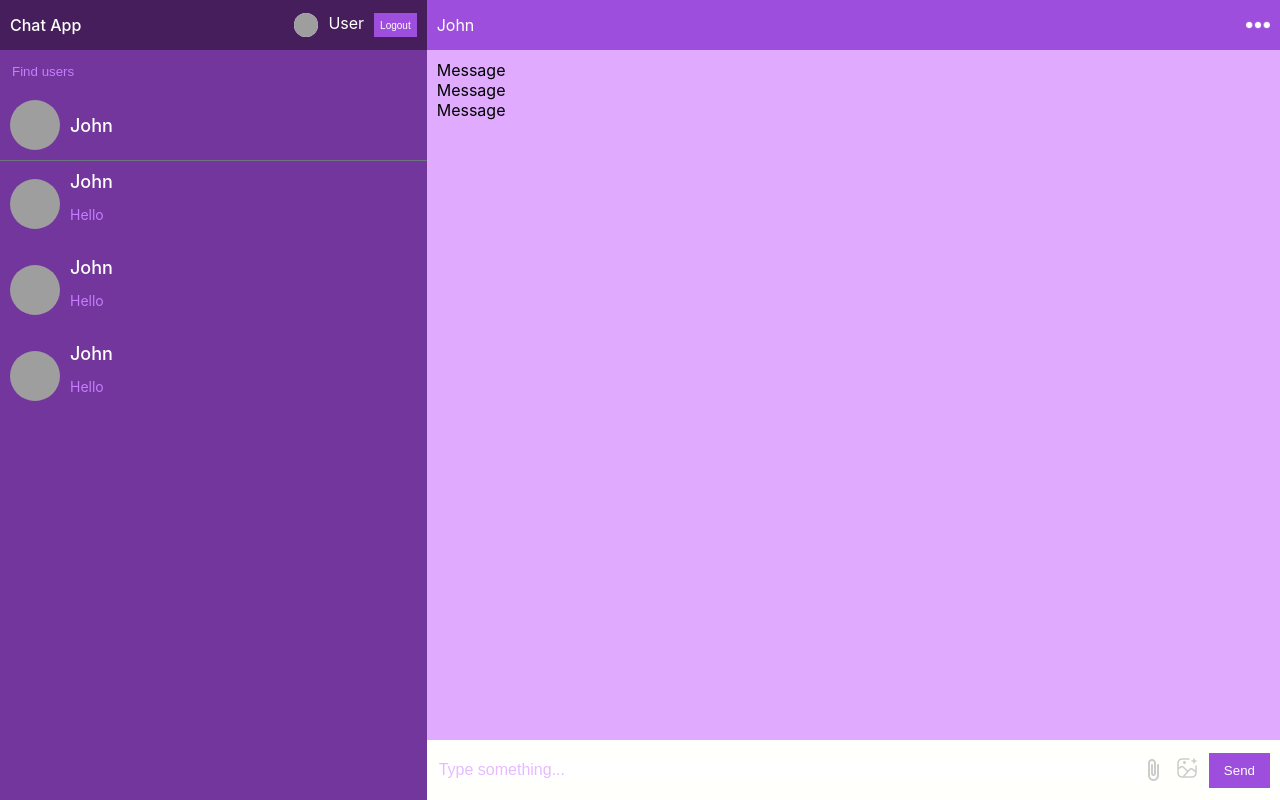
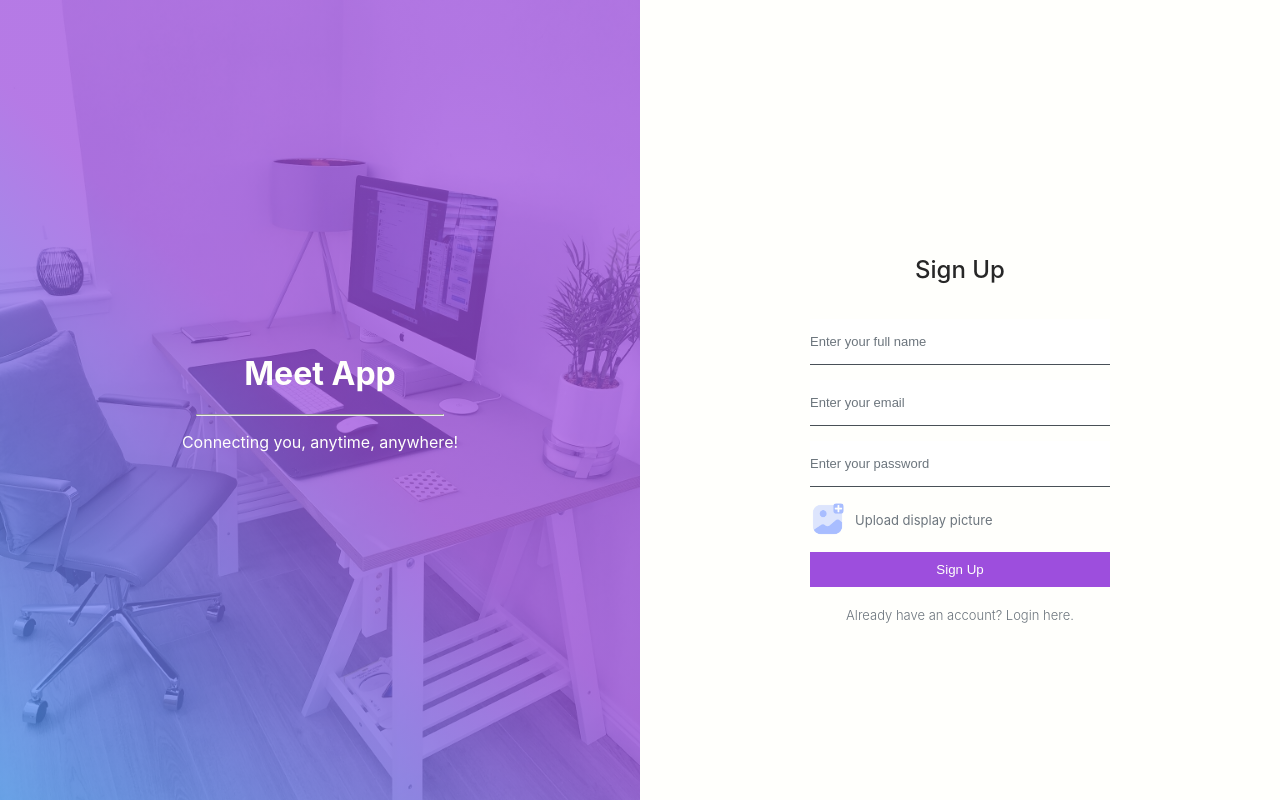
Before and after one commit to kentjuan17/meet-app, a React (Create React App) app: page / in a window 1280 px wide. Built offline with nearby package versions, Linux system fonts and the light colour scheme; grey boxes are pictures that could not be loaded.

Commit message:
Updated UI (Responsive)

```diff
--- a/src/App.js
+++ b/src/App.js
@@ -6,9 +6,9 @@ import "./sass/style.scss";
 function App() {
   return (
     //Remove comment to view
-    //<Register />
+    <Register />
     // <Login />
-    <Home />
+    //<Home />
   );
 }
 
--- a/src/components/Message.jsx
+++ b/src/components/Message.jsx
@@ -2,7 +2,16 @@ import React from 'react'
 
 const Message = () => {
   return (
-    <div>Message</div>
+    <div className="message current-user">
+      <div className="message-info">
+        <img src="https://images.unsplash.com/photo-1534528741775-53994a69daeb?ixlib=rb-4.0.3&ixid=MnwxMjA3fDB8MHxwaG90by1wYWdlfHx8fGVufDB8fHx8&auto=format&fit=crop&w=464&q=80" />
+        <span>Just now</span>
+      </div>
+      <div className="message-content">
+        <p>hello</p>
+        <img src="https://images.unsplash.com/photo-1534528741775-53994a69daeb?ixlib=rb-4.0.3&ixid=MnwxMjA3fDB8MHxwaG90by1wYWdlfHx8fGVufDB8fHx8&auto=format&fit=crop&w=464&q=80" alt="" />
+      </div>
+    </div>
   )
 }
 
--- a/src/components/Navbar.jsx
+++ b/src/components/Navbar.jsx
@@ -3,7 +3,7 @@ import React from 'react'
 const Navbar = () => {
   return (
     <div className="navbar">
-      <span className="logo">Chat App</span>
+      <span className="logo">Meet-App</span>
       {/***** Sample User *****/}
       <div className="user">
         <img src="https://unsplash.com/photos/X6Uj51n5CE8" alt="" />
--- a/src/pages/Register.jsx
+++ b/src/pages/Register.jsx
@@ -12,6 +12,7 @@ export const Register = () => {
         </div>
         <div className="form-container register-form">
           <div className="form-wrapper">
+            <h1 className="logo-responsive">Meet-up</h1>
             <span className="title">Sign Up</span>
             <form>
               <input type="text" placeholder="Enter your full name" />
--- a/src/sass/style.scss
+++ b/src/sass/style.scss
@@ -1,4 +1,22 @@
 @import url('https://fonts.googleapis.com/css2?family=Roboto:wght@100;300;400;500;700&display=swap');
+//----- Responsive-----//
+@mixin mobile {
+    @media screen and (max-width: 480px) {
+        @content;
+    }
+}
+
+@mixin tablet {
+    @media screen and (max-width: 768px) {
+        @content;
+    }
+}
+
+@mixin laptop {
+    @media screen and (max-width: 1220px) {
+        @content;
+    }
+}
 
 //----- Login And Register -----//
 * {
@@ -20,12 +38,23 @@
     display: flex;
     align-items: center;
     justify-content: center;
+    @include tablet {
+        width: 100%;
+    }
 
     .form-wrapper {
         display: flex;
         flex-direction: column;
         gap: 10px;
         align-items: center;
+
+        .logo-responsive {
+            visibility: hidden;
+            @include tablet {
+                visibility: visible;
+                color: #272727;
+            }
+        }
 
         .title {
             color: #272727;
@@ -92,6 +121,9 @@
     flex-direction: column;
     align-items: center;
     color: #fffffc;
+    @include tablet {
+        display: none;
+    }
 }
 
 .img-bg h2 {
@@ -127,6 +159,7 @@ hr {
             flex: 1;
             background-color: #72369d;
             overflow: hidden;
+            position: relative;
 
             .navbar {
                 display: flex;
@@ -139,6 +172,9 @@ hr {
 
                 .logo {
                     font-weight: 500;
+                    @include tablet {
+                        display: none;
+                    }
                 }
 
                 .user {
@@ -159,20 +195,18 @@ hr {
                         font-size: 10px;
                         border: none;
                         cursor: pointer;
-                    }img {
-                        background-color: #fffffc;
-                        height: 24px;
-                        width: 24px;
-                        border-radius: 50%;
-                        object-fit: cover;
-                    }
-
-                    button {
-                        background-color: #9d4edd;
-                        color: #fffffc;
-                        font-size: 10px;
-                        border: none;
-                        cursor: pointer;
+                        @include tablet {
+                            position: absolute;
+                            right: 10px;
+                            padding: 5px;
+                        }
+                        @include mobile {
+                            position: absolute;
+                            bottom: 10px;
+                            padding: 5px;
+                            width: 100%;
+                            right: 0;
+                        }
                     }
                 }
             }
@@ -251,6 +285,64 @@ hr {
                 padding: 10px;
                 background-color: #e0aaff;
                 height: calc(100% - 110px);
+                overflow-y: scroll;
+
+                .message {
+                    display: flex;
+                    gap: 20px;
+                    margin-bottom: 20px;
+
+                    .message-info {
+                        display: flex;
+                        flex-direction: column;
+                        color: gray;
+                        font-weight: 300;
+
+                        img {
+                            width: 40px;
+                            height: 40px;
+                            border-radius: 50%;
+                            object-fit: cover;
+                        }
+                    }
+
+                    .message-content {
+                        max-width: 80%;
+                        display: flex;
+                        flex-direction: column;
+                        gap: 10px;
+
+                        p {
+                            background-color: #fffffc;
+                            padding: 10px 20px;
+                            border-radius: 0px 10px 10px 10px;
+                            max-width: max-content;
+                        }
+
+                        img {
+                            width: 50%;
+                        }
+                    }
+
+                    &.current-user {
+                        flex-direction: row-reverse;
+
+                        .message-content {
+
+                            align-items: flex-end;
+
+                            p {
+                                background-color: #9d4edd;
+                                color: #fffffc;
+                                border-radius: 10px 0px 10px 10px;
+                            }
+                        }
+                    }
+                }
+            }
+
+            .messages::-webkit-scrollbar {
+                display: none;
             }
 
             .input {
```
